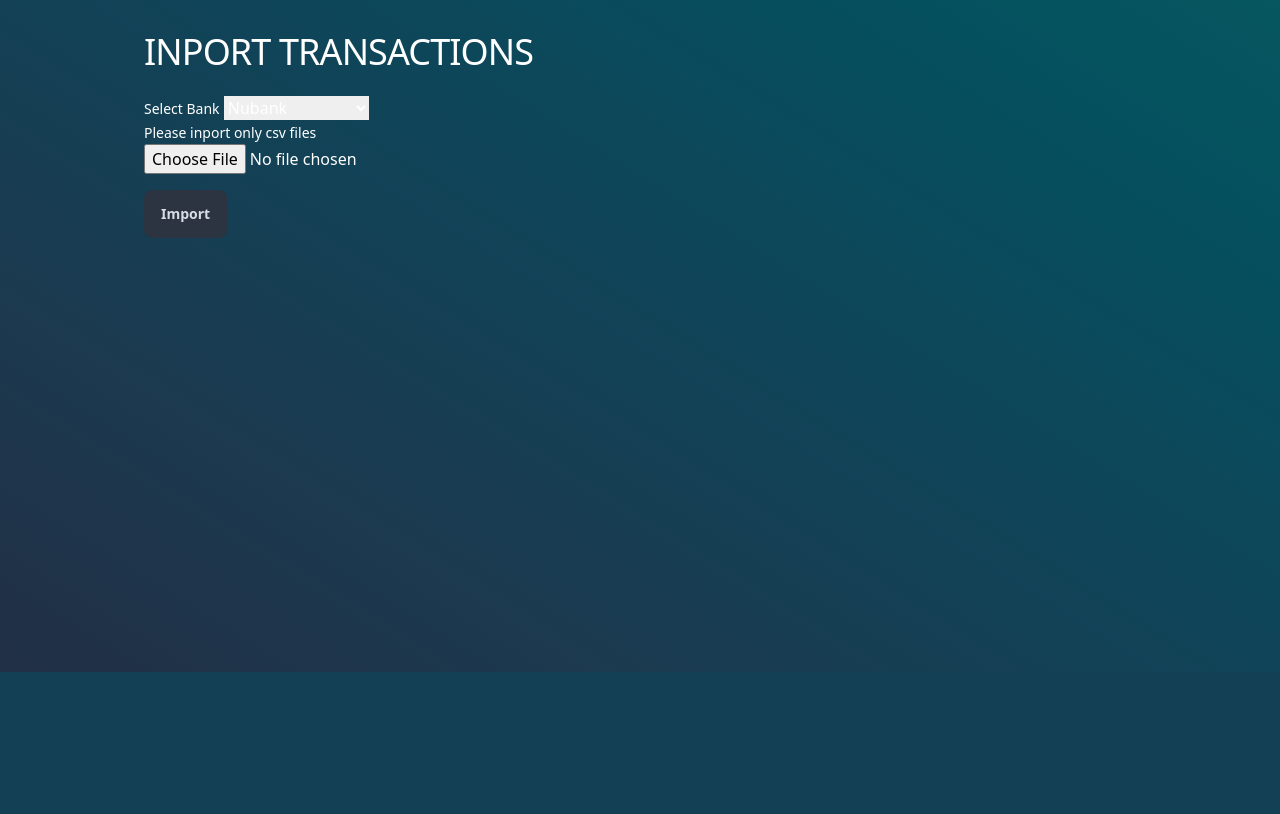
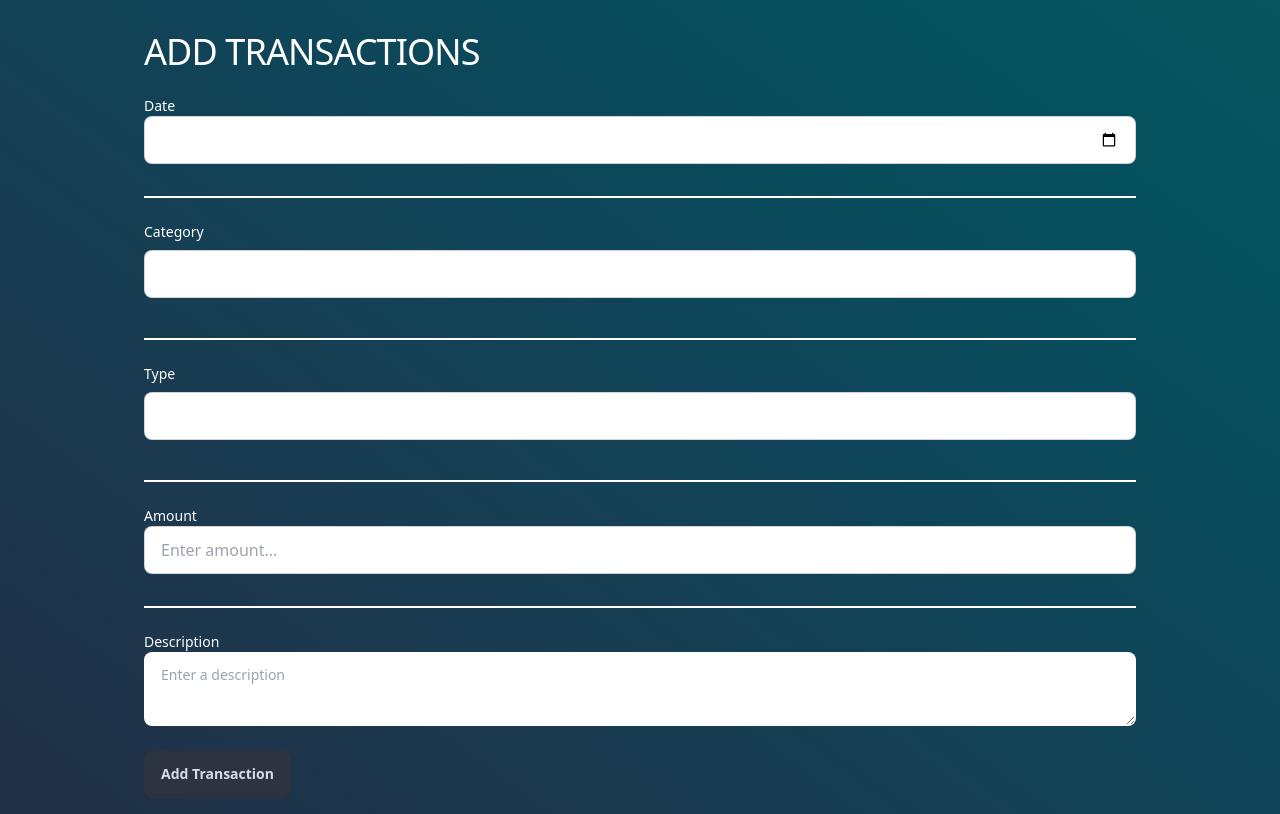
Before and after one commit to manolisfcb/FinanceTracker, a Flask app: page /transactions/add in a window 1280 px wide. Shown: the part 128-942 px from the top of the page. Before the commit the page ends 800 px from the top, so only its background shows below. Run offline with Flask 3, Linux system fonts and the light colour scheme; parts of the project's set-up code (start-up, migrations or seed data) failed here and were passed over; some libraries are stand-ins or nearby versions.

Commit message:
Refactor transaction handling and implement upload functionality for CSV imports

```diff
--- a/src/routes/transactions.py
+++ b/src/routes/transactions.py
@@ -25,8 +25,6 @@ def transactions():
     category = request.args.get('category', '').strip()
     date = request.args.get('date', '').strip()
     transaction_type = request.args.get('type', '').strip()
-
-
 
     query = TransactionModel.query.join(Category)
 
@@ -57,20 +55,20 @@ def transactions():
     return render_template('transactions.html', **context), 200
 
 
-@main_bp.route('/transactions/add', methods=['GET', 'POST'])
-def add_transactions():
+@main_bp.route('/transactions/upload', methods=['GET', 'POST'])
+def upload_transactions():
     if request.method == "POST":
 
         file = request.files['file']
         if not file.filename.endswith('.csv'):
             flash('Invalid file format, please upload a CSV file', 'error')
-            return redirect(url_for('main.add_transactions'))
+            return redirect(url_for('main.upload_transactions'))
 
 
         bank_name = request.form['bank']
         if bank_name not in allowed_banks:
             flash('Invalid bank name', 'error')
-            return redirect(url_for('main.add_transactions'))
+            return redirect(url_for('main.upload_transactions'))
 
         csv_file = TextIOWrapper(request.files['file'].stream, encoding='utf-8')
 
@@ -81,7 +79,7 @@ def add_transactions():
             transactions = transactions.create_transaction()
         except ValueError as e:
             flash(f'Error processing CSV file: {e}', 'error')
-            return redirect(url_for('main.add_transactions'))
+            return redirect(url_for('main.upload_transactions'))
 
         for transaction in transactions:
             transaction['user_id'] = current_user.id
@@ -90,5 +88,39 @@ def add_transactions():
         db.session.commit()
 
         flash('Transactions added successfully', 'success')
-        return render_template('add_transactions.html'), 200
-    return render_template('add_transactions.html'), 200
+        return render_template('upload_transactions.html'), 200
+    return render_template('upload_transactions.html'), 200
+
+@main_bp.route('/transactions/add', methods=['GET', 'POST'])
+def add_transactions():
+    if request.method == "POST":
+        category = request.form['category']
+        amount = request.form['amount']
+        type = request.form['type'].lower()
+        type = TransactionType.EXPENSE if type == 'expense' else TransactionType.INCOME
+        description = request.form['description']
+        date = request.form['date']
+        date = datetime.strptime(date, '%Y-%m-%d')
+
+        category = Category.query.filter_by(name=category).first()
+        if not category:
+            category = Category(name=category)
+            db.session.add(category)
+            db.session.commit()
+
+        transaction = {
+            'category_id': category.id,
+            'user_id': current_user.id,
+            'amount': amount,
+            'type': type,
+            'description': description,
+            'date': date
+
+        }
+        print(transaction)
+        transaction_model = TransactionModel(**transaction)
+        db.session.add(transaction_model)
+        db.session.commit()
+        flash('Transaction added successfully', 'success')
+        return redirect(url_for('main.transactions'))
+    return render_template('add_transaction.html'), 200
--- /dev/null
+++ b/src/templates/add_transaction.html
@@ -0,0 +1,81 @@
+{% extends "base.html" %}
+
+{% block head_title %}
+   ADD TRANSACTIONS | Personal Finance Tracker
+{% endblock %}
+
+{% block content %}
+
+<h1 class="mt-4 mb-6 text-2xl leading-none tracking-tight text-white md:text-3xl lg:text-4xl flex item-center mb-4">
+    <!-- <svg xmlns="http://www.w3.org/2000/svg" fill="none" viewBox="0 0 24 24" strokeWidth={1.5} stroke="currentColor" className="size-6">
+        <path strokeLinecap="round" strokeLinejoin="round" d="M8.25 6.75h12M8.25 12h12m-12 5.25h12M3.75 6.75h.007v.008H3.75V6.75Zm.375 0a.375.375 0 1 1-.75 0 .375.375 0 0 1 .75 0ZM3.75 12h.007v.008H3.75V12Zm.375 0a.375.375 0 1 1-.75 0 .375.375 0 0 1 .75 0Zm-.375 5.25h.007v.008H3.75v-.008Zm.375 0a.375.375 0 1 1-.75 0 .375.375 0 0 1 .75 0Z" />
+      </svg> -->
+
+    ADD TRANSACTIONS
+</h1>
+
+<!-- FORM to add a new transaction -->
+<div class="relative overflow-x-auto text-white">
+    <form method="POST" hx-post="/transactions/add" hx-swap="outerHTML">
+
+        <!-- Date -->
+        <div class="mb-2 form-control">
+            <label for="date" class="text-white text-sm">Date</label>
+            <input type="date" name="date" id="date" class="input input-bordered" required />
+        </div>
+        <br>
+        <div class="border mb-6"></div>
+
+        <!-- Category -->
+        <div class="mb-2 form-control">
+            <label for="category" class="text-white text-sm">Category</label>
+            <select name="category" id="category" class="select select-bordered mt-2 mb-2">
+                <option value="Bills">Bills</option>
+                <option value="Food">Food</option>
+                <option value="Clothes">Clothes</option>
+                <option value="Medical">Medical</option>
+                <option value="Housing">Housing</option>
+                <option value="Salary">Salary</option>
+                <option value="Social">Social</option>
+                <option value="Vacation">Vacation</option>
+                <option value="Others">Others</option>
+            </select>
+        </div>
+        <br>
+        <div class="border mb-6"></div>
+        <!-- Type -->
+        <div class="mb-2 form-control">
+            <label for="type" class="text-white text-sm">Type</label>
+            <select name="type" id="type"  class="select select-bordered mt-2 mb-2">
+                <option value="EXPENSE">EXPENSE</option>
+                <option value="INCOME">INCOME</option>
+            </select>
+        </div>
+        <br>
+        <div class="border mb-6"></div>
+
+        <!-- Amount -->
+        <div class="mb-2 form-control">
+            <label for="amount" class="text-white text-sm">Amount</label>
+            <input type="number" name="amount" id="amount" class="input input-bordered" placeholder="Enter amount..." required />
+        </div>
+
+        <br>
+        <div class="border mb-6"></div>
+
+        <!-- Description -->
+        <div class="mb-2 form-control">
+            <label for="description" class="text-white text-sm">Description</label>
+            <textarea name="description" class="textarea" placeholder="Enter a description" ></textarea>
+        </div>
+
+
+        <button type="submit" class="btn btn-neutral mt-4">Add Transaction</button>
+    </form>
+
+
+<script src="https://cdn.jsdelivr.net/npm/bootstrap@5.0.2/dist/js/bootstrap.bundle.min.js" integrity="sha384-MrcW6ZMFYlzcLA8Nl+NtUVF0sA7MsXsP1UyJoMp4YLEuNSfAP+JcXn/tWtIaxVXM" crossorigin="anonymous"></script>
+
+
+</div>
+{% endblock %}
--- a/src/templates/add_transactions.html
+++ b/src/templates/upload_transactions.html
@@ -1,7 +1,7 @@
 {% extends "base.html" %}
 
 {% block head_title %}
-    ADD TRANSACTIONS | Personal Finance Tracker
+    IMPORT TRANSACTIONS | Personal Finance Tracker
 {% endblock %}
 
 {% block content %}
@@ -42,16 +42,17 @@
             <!-- 3 de cuatro columnas para la tabla   -->
                 <form method="POST"  hx-swap="outerHTML" enctype="multipart/form-data">
                     <label for ="bank" class="text-white text-sm">Select Bank</label>
-                    <select name="bank" id="bank" class="form-select">
+                    <select name="bank" id="bank" class="select select-bordered mt-2 mb-2">
                         <option value="Nu">Nubank</option>
                         <option value="It">Itau*</option>
                         <option value="Bb">Banco do Brasil*</option>
                         <option value="Br">Bradesco*</option>
                         <option value="Rc">Rico*</option>
                     </select>
-                        <label for="file" class="text-white text-sm">Please inport only csv files</label>
-                        <input type="file" name="file" id="file" required/>
-
+                    <br>
+                    <br>
+                        <label for="file" class="text-white text-sm">Please import only .csv files</label>
+                        <input type="file" class="file-input file-input-bordered w-full max-w-xs" />
                     <button type="submit" class="btn btn-neutral mt-4">Import</button>
                 </form>
 <script src="https://cdn.jsdelivr.net/npm/bootstrap@5.0.2/dist/js/bootstrap.bundle.min.js" integrity="sha384-MrcW6ZMFYlzcLA8Nl+NtUVF0sA7MsXsP1UyJoMp4YLEuNSfAP+JcXn/tWtIaxVXM" crossorigin="anonymous"></script>
```
Also changed, not shown: src/templates/partials/transaction_table.html (+19 -6 lines), instance/finance.db.
